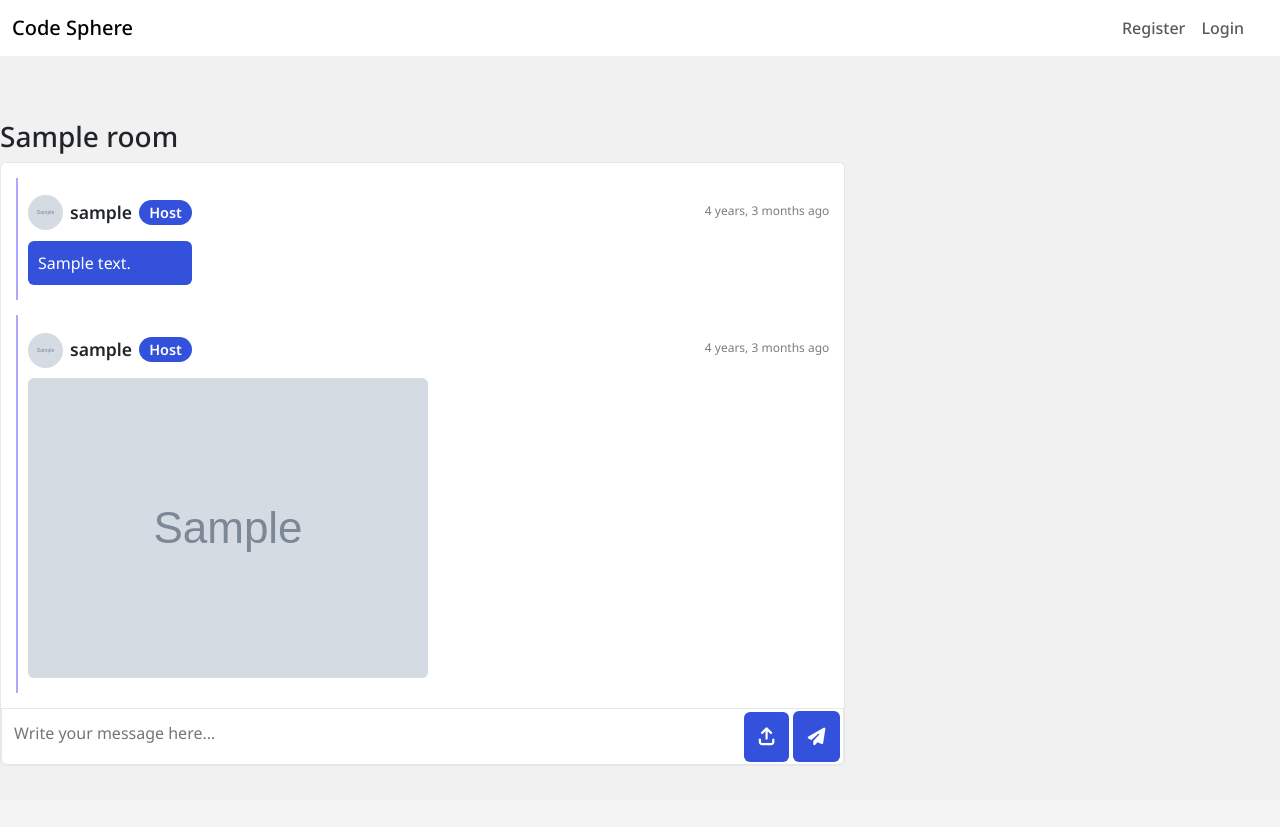
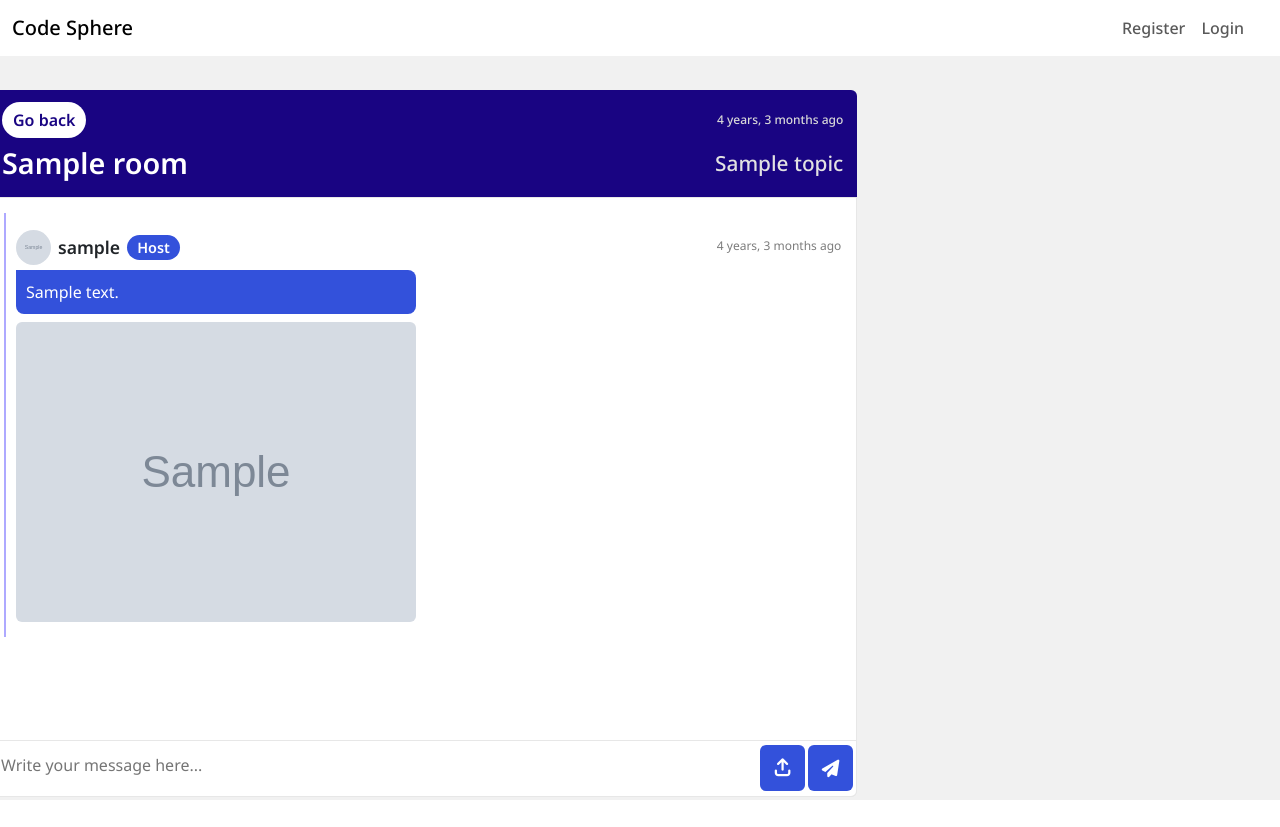
Before and after one commit to ilyasolgun11/code-sphere, a Django app: page /room/1/ in a window 1280 px wide. Before the commit the page ends 762 px from the top, so only its background shows below. Run offline with Django 4.2, Linux system fonts and the light colour scheme; tables that the repository leaves empty hold one stand-in row (values such as "Sample post"); grey boxes marked "Sample" are stand-in pictures; some libraries are stand-ins or nearby versions.

Commit message:
Add extra styles to room page, fix duplicate message bug

```diff
--- a/base/templates/base/room.html
+++ b/base/templates/base/room.html
@@ -4,11 +4,20 @@
 <main class="room-container">
     <div class="room-inner-container">
     <div class="row">
-    <h3>{{ room.name }}</h3>
     <div class="col-md-8">
+        <div class="room-info-container">
+            <div>
+                <a href="{% url 'home' %}"><i class="fa-solid fa-arrow-right"></i> Go back</a>
+                <small>{{ room.created|timesince }} ago</small>
+            </div>
+            <div>
+                <h3>{{ room.name }}</h3>
+                <h4>{{ room.topic.name }}</h4>
+            </div>
+        </div>
         <div class="room-messages-container">
         {% for message in room_messages %}
-            {% if message.body %}
+            {% if message.body and not message.image %}
             <div class="message-container">
                 <div class="message-container-first">
                     <div class="message-container-second">
@@ -18,7 +27,7 @@
                             <h4 class="message-room-host">Host</h4>
                         {% endif %}
                     </div>
-                    <p>{{ message.body }}</p>
+                    <p class="message">{{ message.body }}</p>
                 </div>
                 <small>{{ message.created|timesince }} ago</small>
             </div>
@@ -33,6 +42,7 @@
                             <h4 class="message-room-host">Host</h4>
                         {% endif %}
                     </div>
+                    <p class="message-w-img">{{ message.body }}</p>
                     <img class="message-img" src="{{ message.image.url }}" alt="Message Image">
                 </div>
                 <small>{{ message.created|timesince }} ago</small>
@@ -40,6 +50,8 @@
 
             {% endif %}
         {% endfor %}
+    </div>
+    <div class="message-form-container">
         <form action="" method="POST" enctype="multipart/form-data">
             {% csrf_token %}
             {{ form.body }}
--- a/static/css/style.css
+++ b/static/css/style.css
@@ -456,9 +456,95 @@ body {
 
 /* Room page style -------------------------------------------------------  */
 .room-container {
-    padding-top: 120px;
-    min-height: 100vh;
+    padding-top: 90px;
+    height: 100vh;
     background-color: rgb(241, 241, 241);
+}
+
+.room-container .col-md-8 {
+    position: relative;
+    padding: 0px;
+}
+
+.room-info-container {
+    background-color: #190482;
+    color: white;
+    border-radius: 6px 6px 0px 0px;
+    padding: 12px 14px 8px 14px;
+}
+
+.room-info-container div:nth-of-type(1) {
+    margin-bottom: 8px;
+}
+
+.room-info-container div:nth-of-type(1), .room-info-container div:nth-of-type(2) {
+    width: 100%;
+    display: flex;
+    justify-content: space-between;
+    align-items: center;
+}
+
+.room-info-container div:nth-of-type(1) a {
+    position: relative;
+    color: #190482;
+    text-decoration: none;
+    font-weight: 600;
+    background-color: white;
+    padding: 6px 11px;
+    border-radius: 50px;
+    transition: padding 0.2s ease;
+}
+
+.room-info-container div:nth-of-type(1) a i {
+    opacity: 0;
+    position: absolute;
+    top: 2.1px;
+    left: 2.1px;
+    background-color: #190482;
+    color: white;
+    transform: rotate(225deg);
+    padding: 8px 9px;
+    border-radius: 50%;
+    transition: opacity 0.2s ease;
+}
+
+.room-info-container div:nth-of-type(1) a:hover {
+    padding: 6px 11px 6px 40px;
+}
+
+.room-info-container div:nth-of-type(1) a:hover i {
+    opacity: 1;
+}
+
+.room-info-container div:nth-of-type(1) small {
+    color: rgb(216, 216, 216);
+    font-size: 0.75rem;
+    font-weight: 500;
+}
+
+.room-info-container div:nth-of-type(2) h3 {
+    font-size: 1.8rem;
+    font-weight: 600;
+}
+
+.room-info-container div:nth-of-type(2) h4 {
+    font-size: 1.3rem;
+    font-weight: 500;
+    color: #e2e2e2;
+}
+
+.message-form-container {
+    width: 100%;
+    position: absolute;
+    bottom: -30px;
+    left: 0px;
+}
+
+.room-messages-container form {
+    width: 100%;
+    position: relative;
+    display: flex;
+    align-items: center;
 }
 
 .room-inner-container {
@@ -467,9 +553,13 @@ body {
 }
 
 .room-messages-container {
+    padding-bottom: 50px;
+    position: relative;
     background-color: white;
-    border-radius: 6px;
+    border-radius: 0px 0px 6px 6px;
     border: 1px solid #00000018;
+    height: 75vh;
+    overflow-y: scroll;
 }
 
 .message-container {
@@ -523,18 +613,21 @@ body {
     font-size: 0.75rem;
 }
 
-.message-container-first p {
+.message {
     margin-top: 8px;
     padding: 10px;
-    border-radius: 6px;
+    border-radius: 0px 8px 8px 8px;
     background-color: #3351DB;
     color: white;
 }
 
-.room-messages-container form {
-    position: relative;
-    display: flex;
-    align-items: center;
+.message-w-img {
+    width: auto;
+    margin-top: 8px;
+    padding: 10px;
+    border-radius: 0px 8px 8px 8px;
+    background-color: #3351DB;
+    color: white;
 }
 
 .message-body {
@@ -557,10 +650,10 @@ body {
     font-size: 1.12rem;
     position: absolute;
     cursor: pointer;
-    padding: 16px 15px;
+    padding: 14px 15px;
     color: #fff;
-    right: 55px;
-    top: 4px;
+    right: 52px;
+    top: 5.2px;
     background-color: #3351DB;
     border-radius: 6px;
 }
@@ -568,8 +661,9 @@ body {
 .send-message-btn {
     font-size: 1.1rem;
     right: 4px;
+    top: 5.2px;
     position: absolute;
-    padding: 12px 15px;
+    padding: 10px 14px;
     border-radius: 6px;
     border: none;
     background-color: #3351DB;
--- a/static/js/script.js
+++ b/static/js/script.js
@@ -1,12 +1,12 @@
 // Prevent accordion from closing on page refresh, doing this by assigning
 // each accordion with a key and saving that using local storage
 document.addEventListener('DOMContentLoaded', function () {
-    var accordion = document.getElementById('accordionFlushExample');
-    var collapseElements = accordion.querySelectorAll('.accordion-collapse');
+    let accordion = document.getElementById('accordionFlushExample');
+    let collapseElements = accordion.querySelectorAll('.accordion-collapse');
 
     collapseElements.forEach(function (collapse) {
-        var key = 'accordion:' + collapse.id;
-        var data = localStorage.getItem(key);
+        let key = 'accordion:' + collapse.id;
+        let data = localStorage.getItem(key);
         if (data === 'true') {
             collapse.classList.add('show');
         }
@@ -18,3 +18,14 @@ document.addEventListener('DOMContentLoaded', function () {
         });
     });
 });
+
+// Call the scrollToBottom function when the page finishes loading
+function scrollToBottom() {
+    let messagesContainer = document.querySelector('.room-messages-container');
+    messagesContainer.scrollTop = messagesContainer.scrollHeight;
+}
+
+
+window.onload = function() {
+    scrollToBottom();
+};
```
Also changed, not shown: static/user_images/message_images/MVT.PNG (added), static/user_images/message_images/ihesfubsfg.PNG (added).
